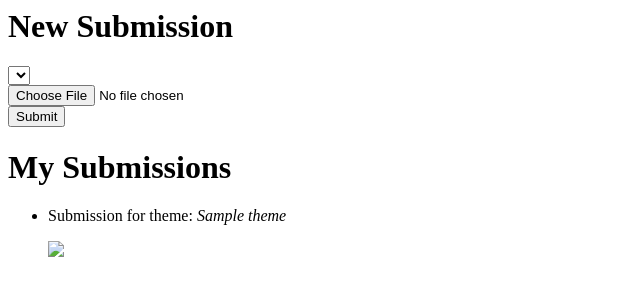
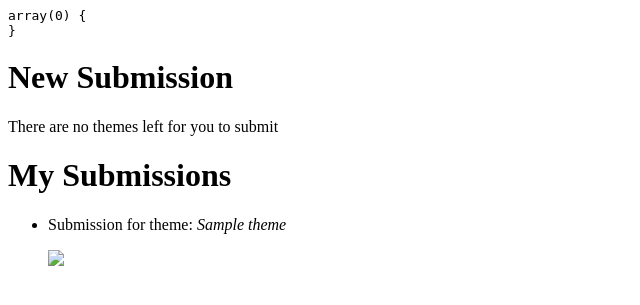
Before and after one commit to simonbrahan/ttk, a PHP site: page /submit_to_theme.php in a window 1280 px wide. Shown: the top 305 px of the page, without its empty margins (0-640 px from the left). Run offline with PHP 8.4, Linux system fonts and the light colour scheme; tables that the repository leaves empty hold one stand-in row (values such as "Sample post"); lists and menus that the app fills with data are empty.

Commit message:
Submit form is not shown if there are no unsubmitted themes

```diff
--- a/include.php
+++ b/include.php
@@ -75,7 +75,7 @@ function getUser(int $user_id)
         throw new Exception('No user with id ' . $user_id);
     }
 
-    return $res->fetch();
+    return reset($res);
 }
 
 function getAllThemes()
@@ -101,13 +101,13 @@ function getUnsubmittedThemesForUser(int $user_id)
     );
 }
 
-function runQuery(string $query, array $params = []): PDOStatement
+function runQuery(string $query, array $params = []): array
 {
     $db = getDb();
     $query = $db->prepare($query);
     $query->execute($params);
 
-    return $query;
+    return $query->fetchAll();
 }
 
 function getDb()
--- a/submit_to_theme.php
+++ b/submit_to_theme.php
@@ -20,7 +20,11 @@ $my_unsubmitted_themes = getUnsubmittedThemesForUser($me->id);
         <title>My Submissions - Through The Keyhole</title>
     </head>
     <body>
+        <pre><?php var_dump($my_unsubmitted_themes) ?></pre>
         <h1>New Submission</h1>
+        <?php if (empty($my_unsubmitted_themes)) : ?>
+            <p>There are no themes left for you to submit</p>
+        <?php else : ?>
         <form method="post" enctype="multipart/form-data">
             <select name="theme">
                 <?php foreach ($my_unsubmitted_themes as $theme) : ?>
@@ -32,6 +36,7 @@ $my_unsubmitted_themes = getUnsubmittedThemesForUser($me->id);
             <br>
             <input type="submit" name="new_submission">
         </form>
+        <?php endif ?>
         <h1>My Submissions</h1>
         <?php if (empty($my_submissions)) : ?>
             <p>You have no submissions yet</p>
```
